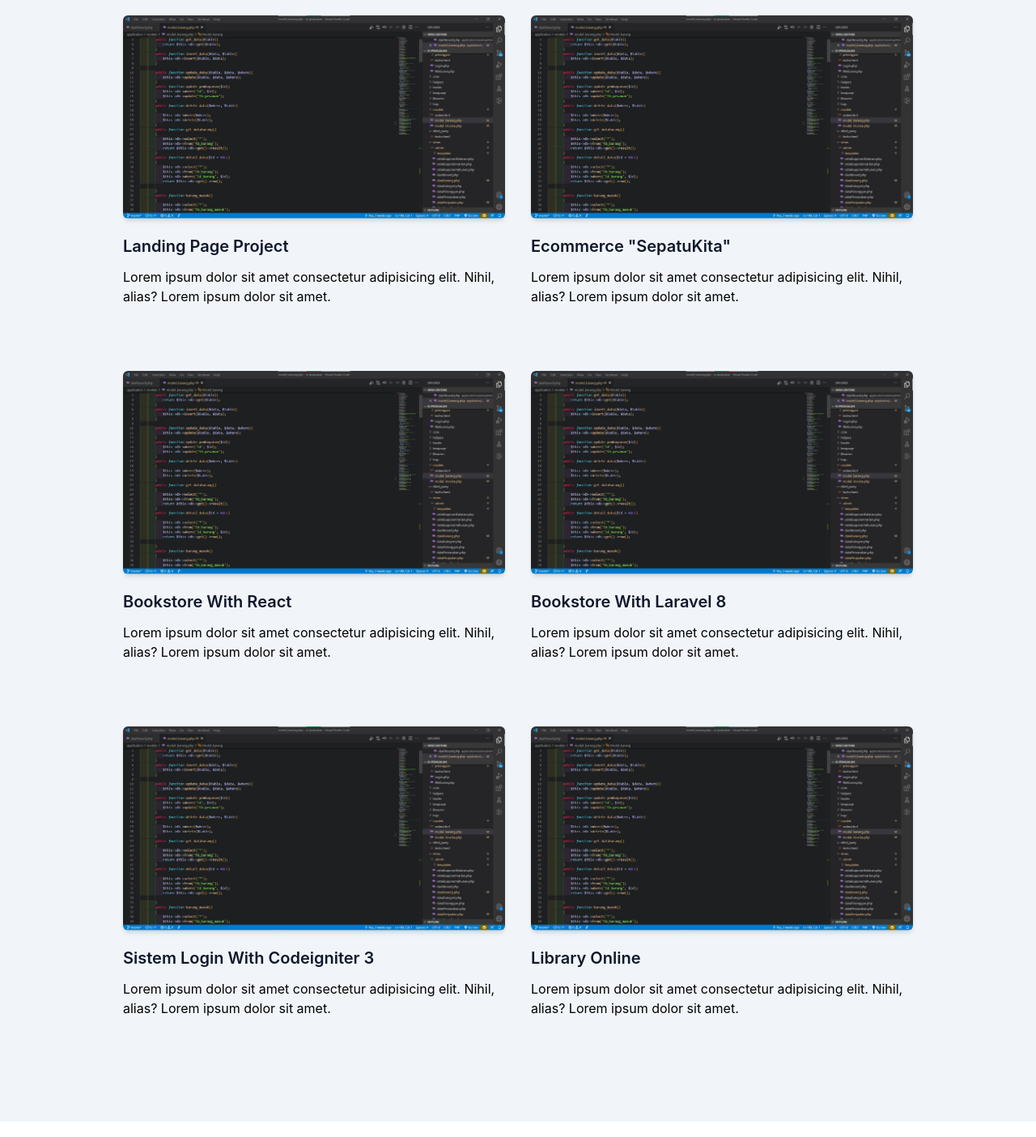
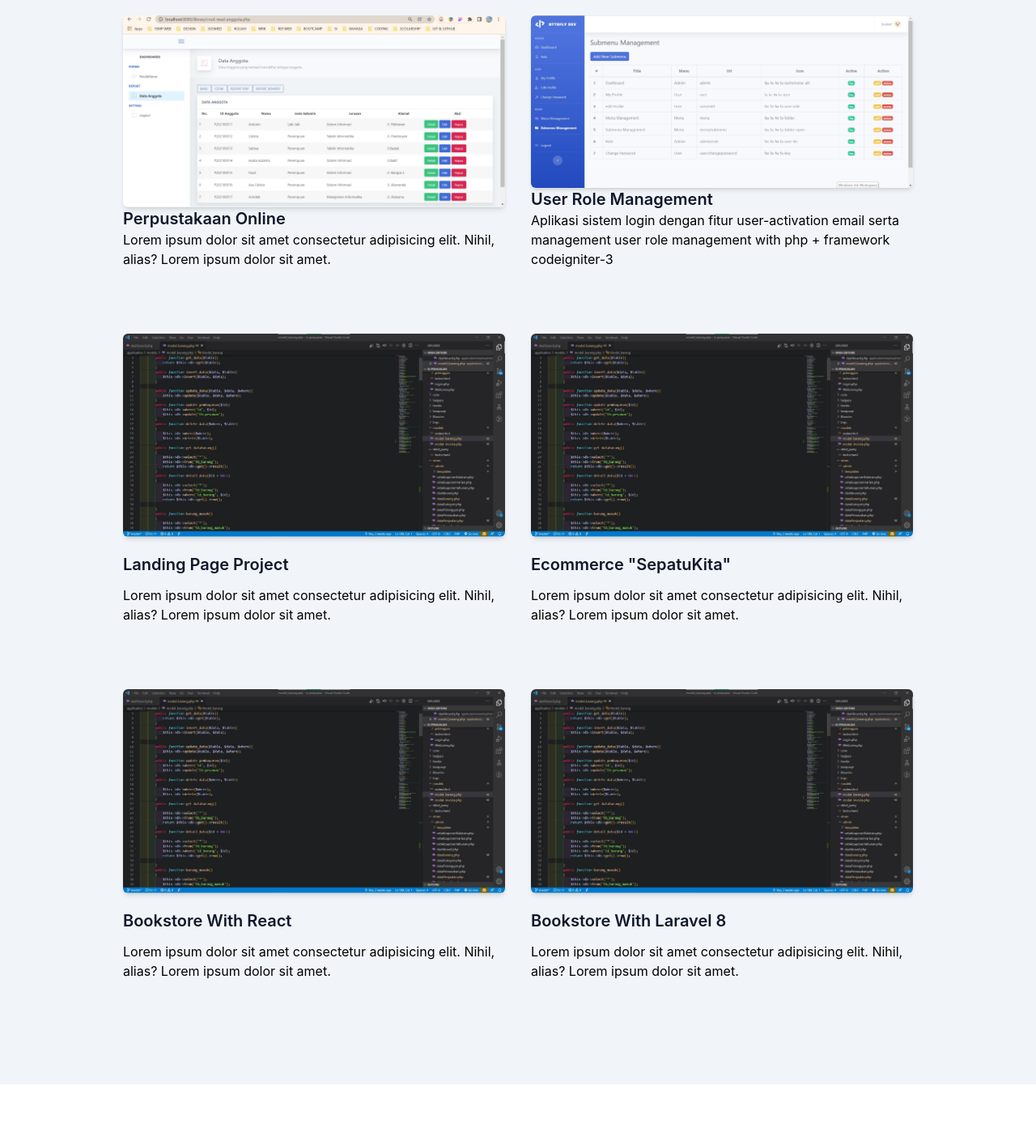
Before and after one commit to ervinanovlianti/portfolio, a website: page index.html in a window 1280 px wide. Shown: the part 1596-3000 px from the top of the page at 81% size. Drawn offline with Linux system fonts and the light colour scheme.

Commit message:
update project notes

```diff
--- a/index.html
+++ b/index.html
@@ -141,10 +141,25 @@
                     <div class="max-w-xl mx-auto mb-16 text-center">
                         <h4 class="mb-2 text-lg font-semibold text-primary">Portfolio</h4>
                         <h2 class="mb-4 text-3xl font-bold text-dark sm:text-4xl lg:text-5xl dark:text-white">Project Terbaru</h2>
-                        <p class="font-medium text-md text-secondary md:text-lg">Lorem ipsum dolor sit amet consectetur, adipisicing elit. Voluptatum culpa id voluptatem non voluptatibus architecto nemo temporibus dolorem nesciunt tempora?</p>
+                        <p class="font-medium text-md text-secondary md:text-lg">Project ini hasil belajar ngoding serta tugas akhir semester. Untuk selengkapnya silahkan klik nama project untuk mengarahkan ke source code repository github.</p>
                     </div>
                 </div>
                 <div class="flex flex-wrap justify-center w-full px-4 xl:w-10/12 xl:mx-auto">
+                    <div class="p-4 mb-12 md:w-1/2">
+                        <div class="overflow-hidden rounded-md shadow-md">
+                            <img src="dist/img/project-img/library-project.jpg" alt="Perpustakaan Online" width="w-full">
+                        </div>
+                        <h3><a href="https://github.com/ervinanovlianti/perpustakaan-online" class="mt-5 mb-3 text-xl font-semibold text-dark dark:text-white">Perpustakaan Online</a></h3>
+                        <p  class="text-base dark:text-secondary">Lorem ipsum dolor sit amet consectetur adipisicing elit. Nihil, alias? Lorem ipsum dolor sit amet.</p>
+                    </div>
+                    <div class="p-4 mb-12 md:w-1/2">
+                        <div class="overflow-hidden rounded-md shadow-md">
+                            <img src="dist/img/project-img/sistem-login-project.jpg" alt="Project Pertama" width="w-full">
+                        </div>
+                        <h3><a href="https://github.com/ervinanovlianti/role-management" class="mt-5 mb-3 text-xl font-semibold text-dark dark:text-white" target="_blank">User Role Management</a></h3>
+                        <p class="text-base dark:text-secondary">Aplikasi sistem login dengan fitur user-activation email serta management user role management with php + framework codeigniter-3</p>
+                    </div>
+
                     <div class="p-4 mb-12 md:w-1/2">
                         <div class="overflow-hidden rounded-md shadow-md">
                             <img src="dist/img/portfolio/1.jpg" alt="Project Pertama" width="w-full">
@@ -173,20 +188,7 @@
                         <h3 class="mt-5 mb-3 text-xl font-semibold text-dark dark:text-white">Bookstore With Laravel 8</h3>
                         <p class="text-base dark:text-secondary">Lorem ipsum dolor sit amet consectetur adipisicing elit. Nihil, alias? Lorem ipsum dolor sit amet.</p>
                     </div>
-                    <div class="p-4 mb-12 md:w-1/2">
-                        <div class="overflow-hidden rounded-md shadow-md">
-                            <img src="dist/img/portfolio/1.jpg" alt="Project Pertama" width="w-full">
-                        </div>
-                        <h3 class="mt-5 mb-3 text-xl font-semibold text-dark dark:text-white">Sistem Login With Codeigniter 3</h3>
-                        <p class="text-base dark:text-secondary">Lorem ipsum dolor sit amet consectetur adipisicing elit. Nihil, alias? Lorem ipsum dolor sit amet.</p>
-                    </div>
-                    <div class="p-4 mb-12 md:w-1/2">
-                        <div class="overflow-hidden rounded-md shadow-md">
-                            <img src="dist/img/portfolio/1.jpg" alt="Project Pertama" width="w-full">
-                        </div>
-                        <h3 class="mt-5 mb-3 text-xl font-semibold text-dark dark:text-white">Library Online</h3>
-                        <p  class="text-base dark:text-secondary">Lorem ipsum dolor sit amet consectetur adipisicing elit. Nihil, alias? Lorem ipsum dolor sit amet.</p>
-                    </div>
+
                 </div>
 
             </div>
@@ -253,7 +255,7 @@
         <!-- Blog Section End -->
 
         <!-- Contact Section Start -->
-        <section id="contact" class="pb-32 pt-36 dark:bg-slate-800">
+        <section id="contact" class="pb-32 pt-36 bg-slate-100 dark:bg-slate-800">
             <div class="container">
                 <div class="w-full px-4">
                     <div class="max-w-xl mx-auto mb-16 text-center">
```
Also changed, not shown: dist/img/project-img/library-project.jpg (added), dist/img/project-img/sistem-login-project.jpg (added).
